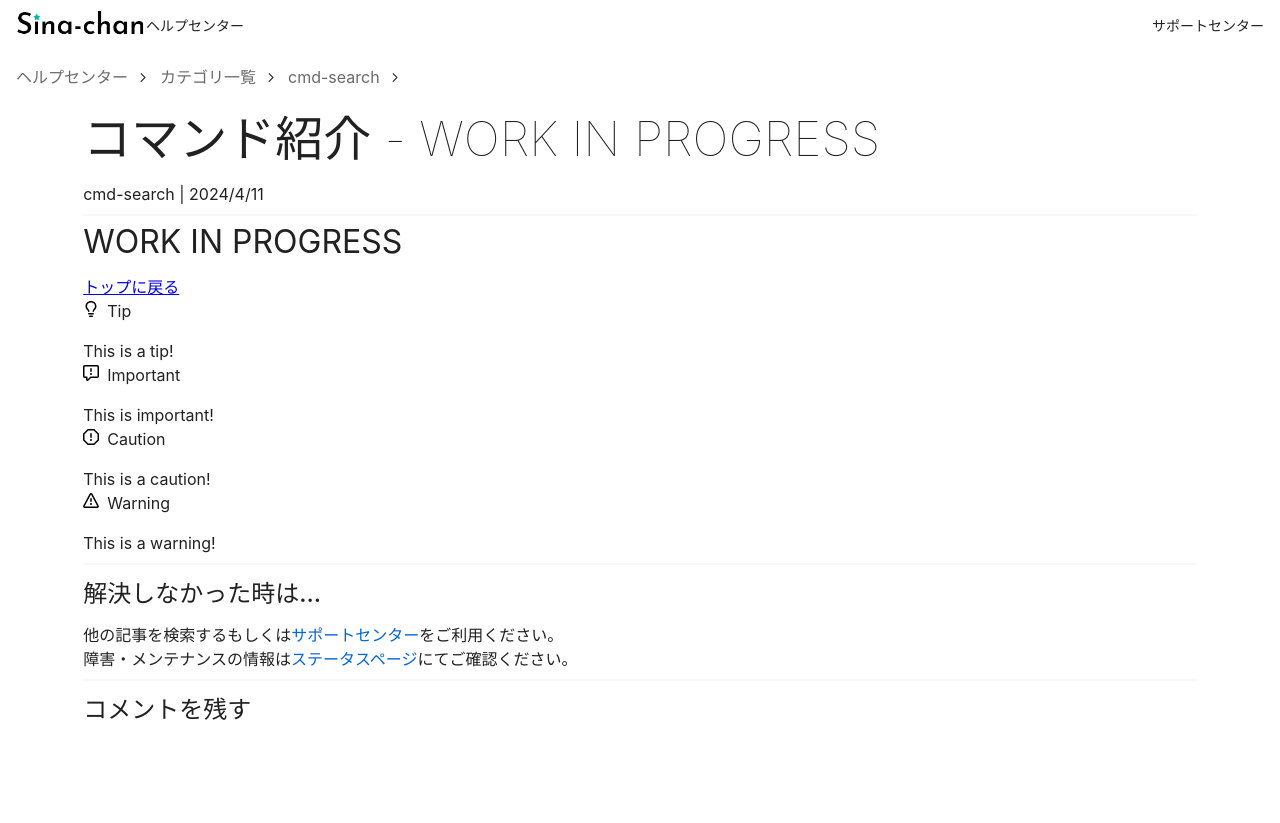
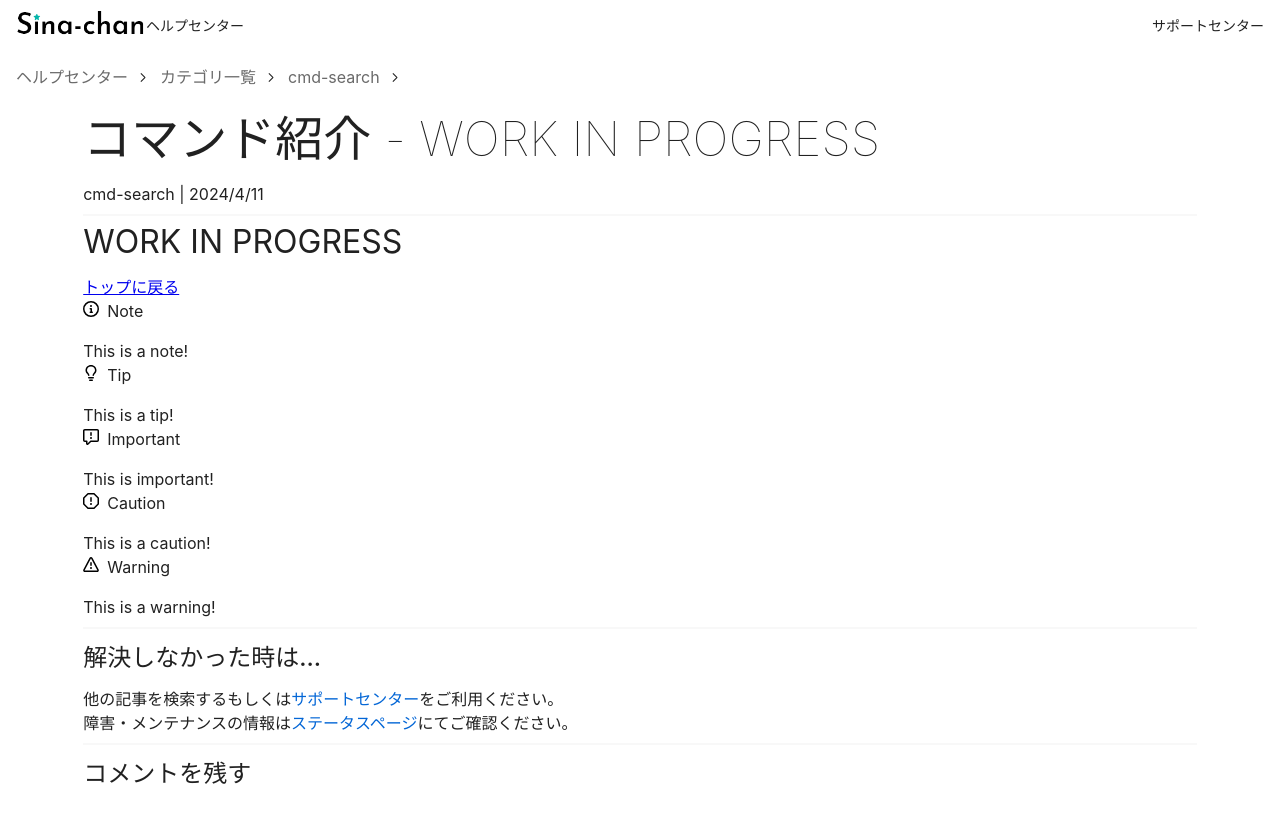
Before and after one commit to SinaKitagami/sina-helpcenter, a Jekyll site: the page built from _posts/command/search/2024-04-11-work-in-progress.md, in a window 1280 px wide and 900 px high. Shown: the top 823 px of the window. Built offline with Jekyll 4.4.1, drawn with Linux system fonts in a browser that asks for light colours; comment, search, counter and statistics services are not loaded.

Commit message:
Update 2024-04-11-work-in-progress.md

```diff
--- a/_posts/command/search/2024-04-11-work-in-progress.md
+++ b/_posts/command/search/2024-04-11-work-in-progress.md
@@ -9,8 +9,8 @@ category: "cmd-search"
 
 <a href="https://help.sina-chan.com" class="a-orange">トップに戻る</a>
 
-{% alert info %}
-This is a info!
+{% alert note %}
+This is a note!
 {% endalert %}
 
 {% alert tip %}
@@ -21,7 +21,6 @@ This is a tip!
 This is important!
 {% endalert %}
 
-
 {% alert caution %}
 This is a caution!
 {% endalert %}
```
